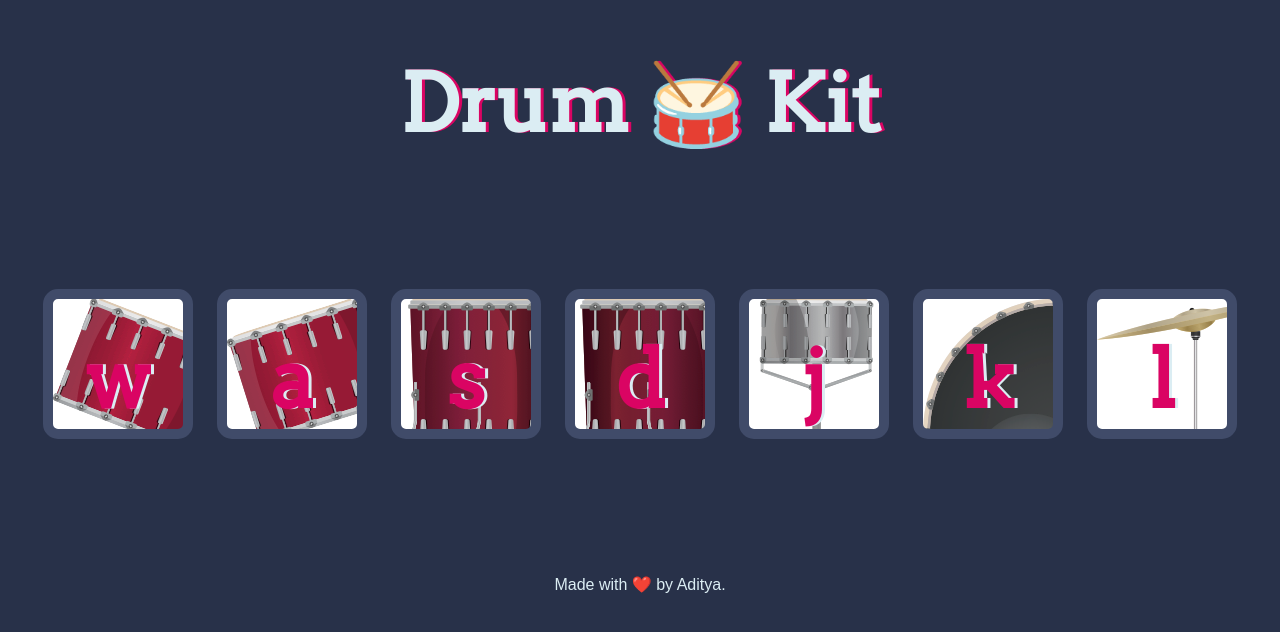
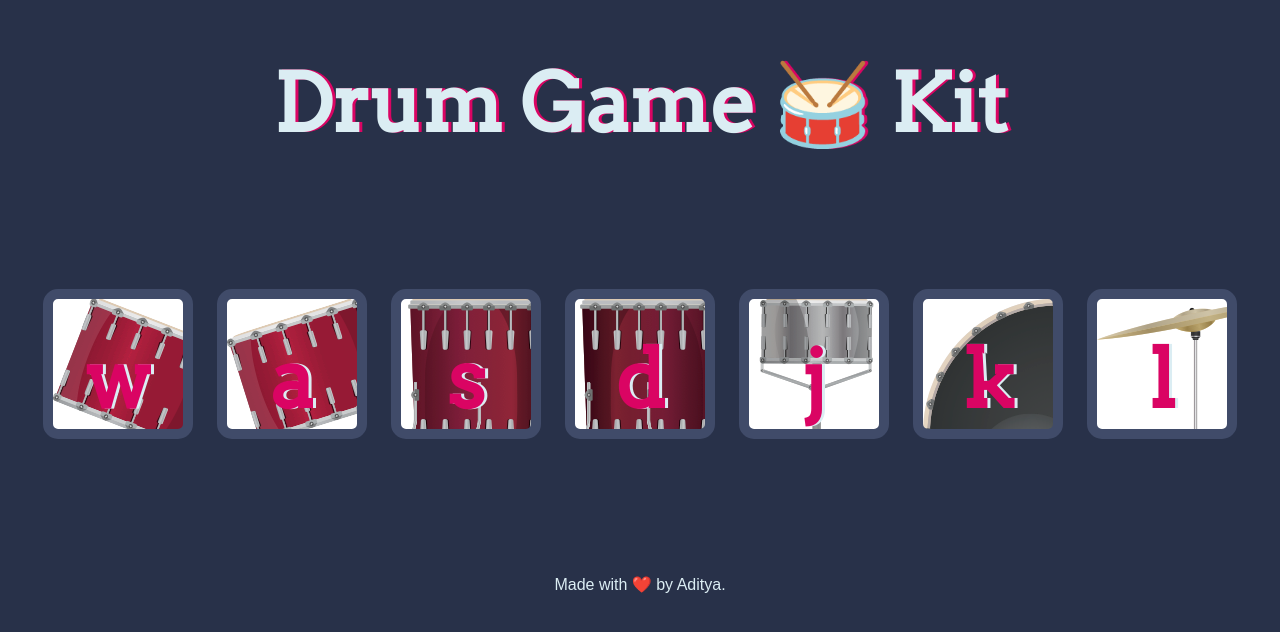
Before and after one commit to adityadhiman-in/drum_game, a plain HTML site: page index.html in a window 1280 px wide. Drawn offline with Linux system fonts and the light colour scheme.

Commit message:
Update index.html

```diff
--- a/index.html
+++ b/index.html
@@ -11,7 +11,7 @@
   </head>
 
   <body>
-    <h1 id="title">Drum 🥁 Kit</h1>
+    <h1 id="title">Drum Game 🥁 Kit</h1>
     <div class="set">
       <button class="w drum">w</button>
       <button class="a drum">a</button>
```
